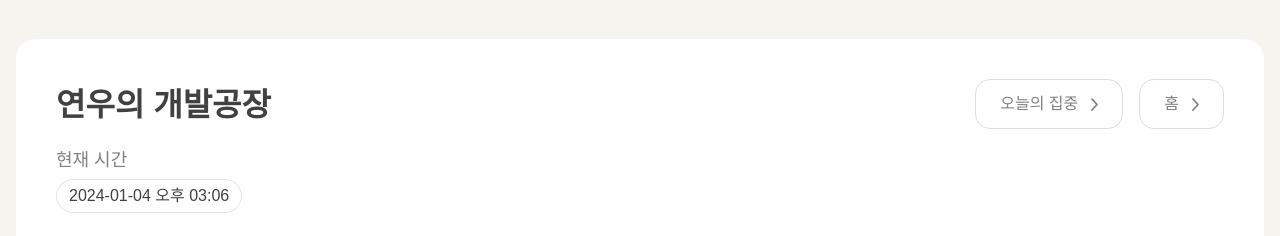
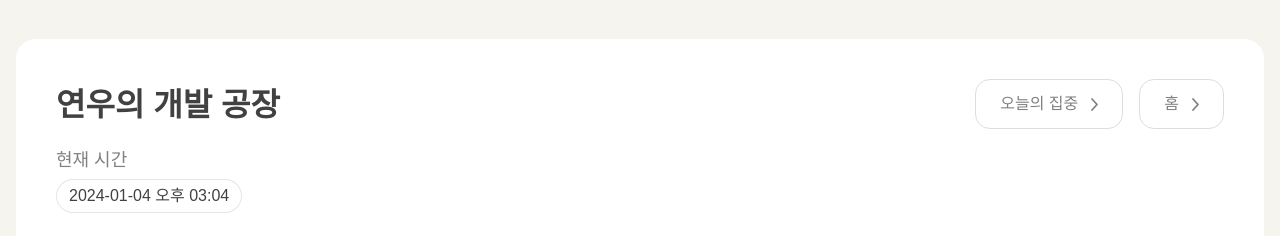
Before and after one commit to codeit-first-level-project-team3/LearnerCrossing-ProjectFrontend, a React (Vite) app: page / in a window 1280 px wide. Shown: the top 236 px of the page. Built offline with nearby package versions, Linux system fonts and the light colour scheme; a web font is replaced by a local one.

Commit message:
StudyMain 컴포넌트

```diff
--- a/src/components/mocules/GoToBtn.jsx
+++ b/src/components/mocules/GoToBtn.jsx
@@ -1,13 +1,15 @@
 import { Link } from 'react-router-dom';
 import arrowRight from '../../assets/ic_arrow_right.svg';
+import styles from './GoToBtn.module.css'
+import Button from '../atoms/Button';
 
 function GoToBtn({to, name}){
     return (
-        <Link to='/'>
-            <button className="button goToBtn">
+        <Link to={to}>
+            <Button className={styles.goToBtn}>
                 {name}
                 <img src={arrowRight}/>
-            </button>
+            </Button>
         </Link>
     )
 }
--- /dev/null
+++ b/src/components/mocules/GoToBtn.module.css
@@ -0,0 +1,25 @@
+.goToBtn{
+    width: fit-content;
+    height: fit-content;
+    flex-shrink: 0;
+
+    padding: 12px 16px 12px 24px;
+
+    border-radius: 15px;
+    border: 1px solid var(--gray-gray_DDDDDD, #DDD);
+    background: #FFF;
+
+    display: flex;
+    justify-content: center;
+    align-items: center;
+    gap: 4px;
+
+    color: var(--gray-818181);
+    font: var(--font-16-medium);
+    line-height: 16px;
+}
+
+.goToBtn img{
+    width: 24px;
+    height: 24px;
+}
--- a/src/components/organism/missionBox/MissionBox.jsx
+++ /dev/null
@@ -1,29 +0,0 @@
-import GoToBtn from '../../mocules/GoToBtn';
-import './missionBox.css'
-
-function MissionBox({mainFeature}){
-    return(
-        <div className="missionBox">
-                <div className="headline">
-                    <div className="titleDiv">
-                        <p className="title">연우의 개발공장</p>
-                        <div className="buttonDiv">
-                            <GoToBtn to='/' name={'오늘의 집중'}/>
-                            <GoToBtn to='/' name={'홈'}/>
-                        </div>
-                    </div>
-                    <div className="infoDiv">
-                        <p className="title">현재 시간</p>
-                        <div className="infoTag">
-                            <p>2024-01-04 오후 03:06</p>
-                        </div>
-                    </div>
-                </div>
-                <div className="mainFeature">
-                    {mainFeature}
-                </div>
-            </div>
-    );
-}
-
-export default MissionBox;
--- a/src/components/organism/missionBox/missionBox.css
+++ b/src/components/organism/missionBox/StudyMain.css
@@ -36,32 +36,6 @@
     gap: 16px;
 }
 
-.goToBtn{
-    width: fit-content;
-    height: fit-content;
-    flex-shrink: 0;
-
-    padding: 12px 16px 12px 24px;
-
-    border-radius: 15px;
-    border: 1px solid var(--gray-gray_DDDDDD, #DDD);
-    background: #FFF;
-
-    display: flex;
-    justify-content: center;
-    align-items: center;
-    gap: 4px;
-
-    color: var(--gray-818181);
-    font: var(--font-16-medium);
-    line-height: 16px;
-}
-
-.goToBtn img{
-    width: 24px;
-    height: 24px;
-}
-
 .headline .infoDiv{
     width: 100%;
     display: flex;
@@ -70,14 +44,14 @@
     gap: 8px;
 }
 
-.infoDiv .title{
+.infoDiv .label{
     margin: 0;
 
     color: var(--gray-818181);
     font: var(--font-18-regular);
 }
 
-.infoTag{
+.infoDiv .tag{
     width: fit-content;
     height: fit-content;
 
--- /dev/null
+++ b/src/components/organism/missionBox/StudyMain.jsx
@@ -0,0 +1,43 @@
+import GoToBtn from '../../mocules/GoToBtn';
+import './StudyMain.css'
+
+function StudyMain({
+    title = '연우의 개발 공장',
+    goToBtn = [],
+    description = { name:'', value:''},
+    info = { name:'', value:''},
+    mainFeature = <></>
+}){
+    return(
+        <div className="missionBox">
+                <div className="headline">
+                    <div className="titleDiv">
+                        <p className="title">{title}</p>
+                        <div className="buttonDiv">
+                            {goToBtn.map((e)=>{
+                                const {to, name} = e;
+                                return <GoToBtn to={to} name={name}/>;
+                            })}
+                        </div>
+                    </div>
+                    {false &&
+                        <div className="description">
+                            <p className="label">{description.name}</p>
+                            <p>{description.value}</p>
+                        </div>
+                    }
+                    <div className="infoDiv">
+                        <p className="label">{info.name}</p>
+                        <div className="tag">
+                            <p>{info.value}</p>
+                        </div>
+                    </div>
+                </div>
+                <div className="mainFeature">
+                    {mainFeature}
+                </div>
+            </div>
+    );
+}
+
+export default StudyMain;
--- a/src/pages/Routines.jsx
+++ b/src/pages/Routines.jsx
@@ -1,4 +1,4 @@
-import MissionBox from '../components/organism/missionBox/MissionBox';
+import StudyMain from '../components/organism/missionBox/StudyMain';
 
 function RoutineList(){
 
@@ -39,11 +39,32 @@ function RoutineList(){
 }
 
 function TodaysRoutine(){
+    const goToBtn = [
+        {to: '/', name:'오늘의 집중'},
+        {to: '/', name:'홈'},
+    ]
+
+    const description = {
+        name: '소개',
+        value: 'Slow And Steady Wins The Race! 다들 오늘 하루도 화이팅 :)'
+    }
+
+    const info = {
+        name: '현재 시간',
+        value: '2024-01-04 오후 03:04'
+    }
+
     return (
         <>
         {/* <header></header> */}
         <main>
-            <MissionBox mainFeature={<RoutineList/>}/>
+            <StudyMain
+                title='연우의 개발 공장'
+                goToBtn= {goToBtn}
+                description={null}
+                info={info}
+                mainFeature={<RoutineList/>}
+            />
         </main>
         </>
     );
```
Also changed, not shown: src/pages/Concentrations.jsx (+4 -25 lines).
